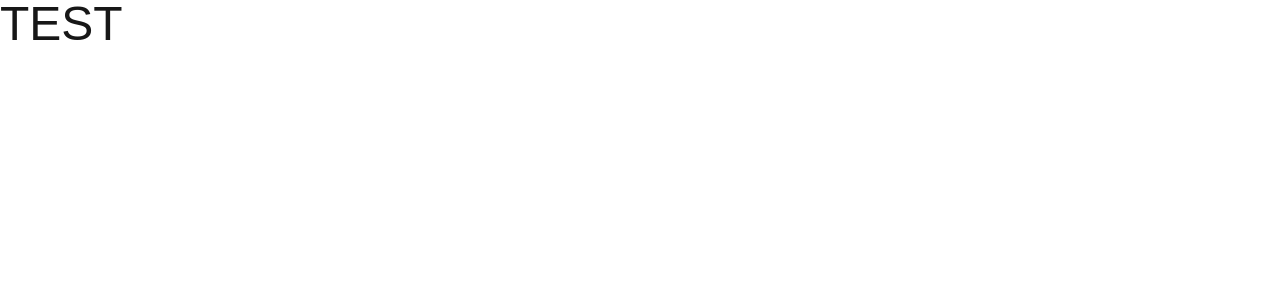
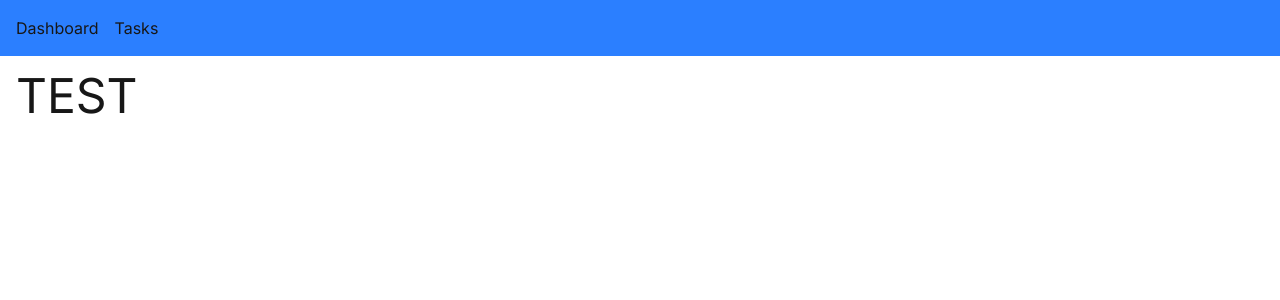
Before and after one commit to RamtinRamzani/smart-todo, a Next.js app: page / in a window 1280 px wide. Shown: the top 300 px of the page. Built offline with nearby package versions, Linux system fonts and the light colour scheme.

Commit message:
just for showing

```diff
--- a/app/layout.tsx
+++ b/app/layout.tsx
@@ -1,20 +1,12 @@
-import type { Metadata } from "next";
-import { Geist, Geist_Mono } from "next/font/google";
+import { Inter } from "next/font/google";
+import Link from "next/link";
 import "./_styles/globals.css";
 
-const geistSans = Geist({
-  variable: "--font-geist-sans",
-  subsets: ["latin"],
-});
+const inter = Inter({ subsets: ["latin"] });
 
-const geistMono = Geist_Mono({
-  variable: "--font-geist-mono",
-  subsets: ["latin"],
-});
-
-export const metadata: Metadata = {
-  title: "Create Next App",
-  description: "Generated by create next app",
+export const metadata = {
+  title: "Smart Tracker",
+  description: "To-Do and Expense Tracker",
 };
 
 export default function RootLayout({
@@ -24,10 +16,18 @@ export default function RootLayout({
 }>) {
   return (
     <html lang="en">
-      <body
-        className={`${geistSans.variable} ${geistMono.variable} antialiased`}
-      >
-        {children}
+      <body className={inter.className}>
+        <nav className="bg-blue-500 p-4">
+          <ul className="flex space-x-4">
+            <li>
+              <Link href="/">Dashboard</Link>
+            </li>
+            <li>
+              <Link href="/tasks">Tasks</Link>
+            </li>
+          </ul>
+        </nav>
+        <main className="p-4">{children}</main>
       </body>
     </html>
   );
```
